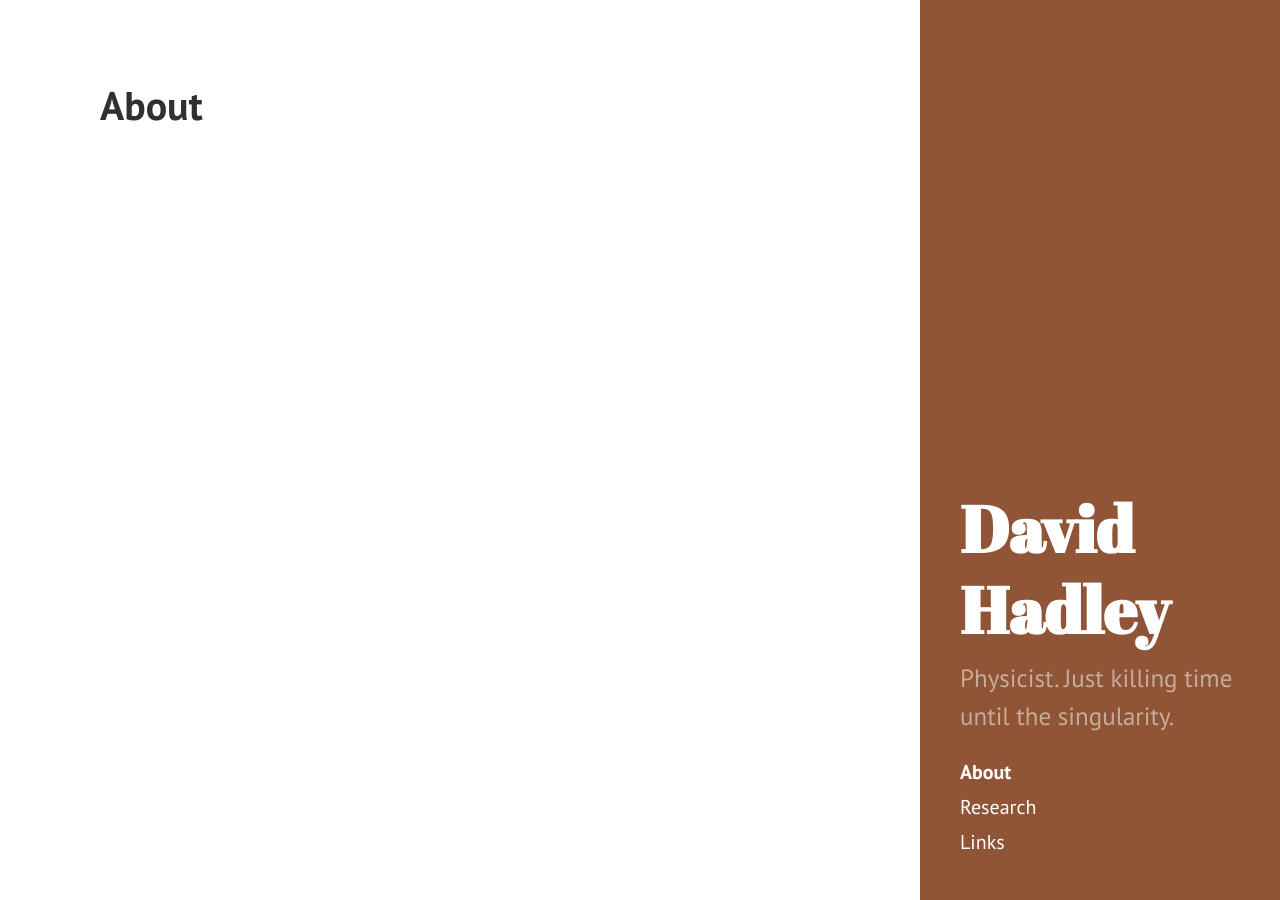
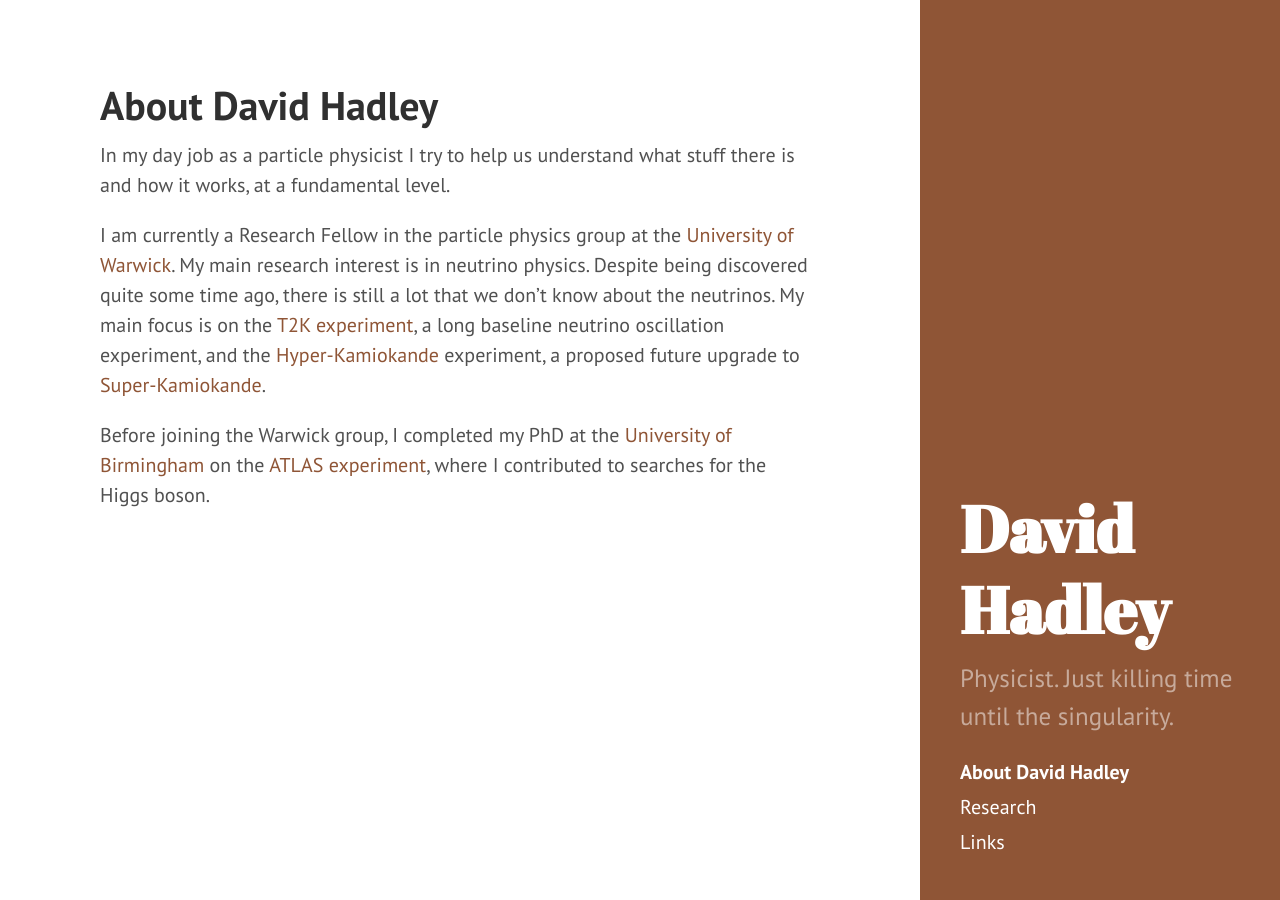
Before and after one commit to davehadley/davehadley.github.io, a Jekyll site: the page built from about.md, in a window 1280 px wide. Built offline with Jekyll 4.4.1, drawn with Linux system fonts in a browser that asks for light colours; Markdown is read by kramdown in place of the engine named in the settings.

Commit message:
Fill in about page.

```diff
--- a/about.md
+++ b/about.md
@@ -1,5 +1,20 @@
 ---
 layout: page
-title: About
+title: About David Hadley
 weight: 1
 ---
+
+In my day job as a particle physicist I try to help us understand what stuff
+there is and how it works, at a fundamental level.
+
+I am currently a Research Fellow in the particle physics group at the
+[University of Warwick](http://www2.warwick.ac.uk/fac/sci/physics/research/epp/). My main research interest is in neutrino physics.
+Despite being discovered quite some time ago, there is still a lot that we don't
+know about the neutrinos.
+My main focus is on the [T2K experiment](http://t2k-experiment.org/),
+a long baseline neutrino oscillation experiment,
+and the [Hyper-Kamiokande](http://www.hyperk.org/) experiment, a proposed future upgrade to [Super-Kamiokande](http://www-sk.icrr.u-tokyo.ac.jp/sk/index-e.html).
+
+Before joining the Warwick group, I completed my PhD at the
+[University of Birmingham](http://www.ep.ph.bham.ac.uk/) on the [ATLAS experiment](http://atlas.cern/),
+where I contributed to searches for the Higgs boson.
```
